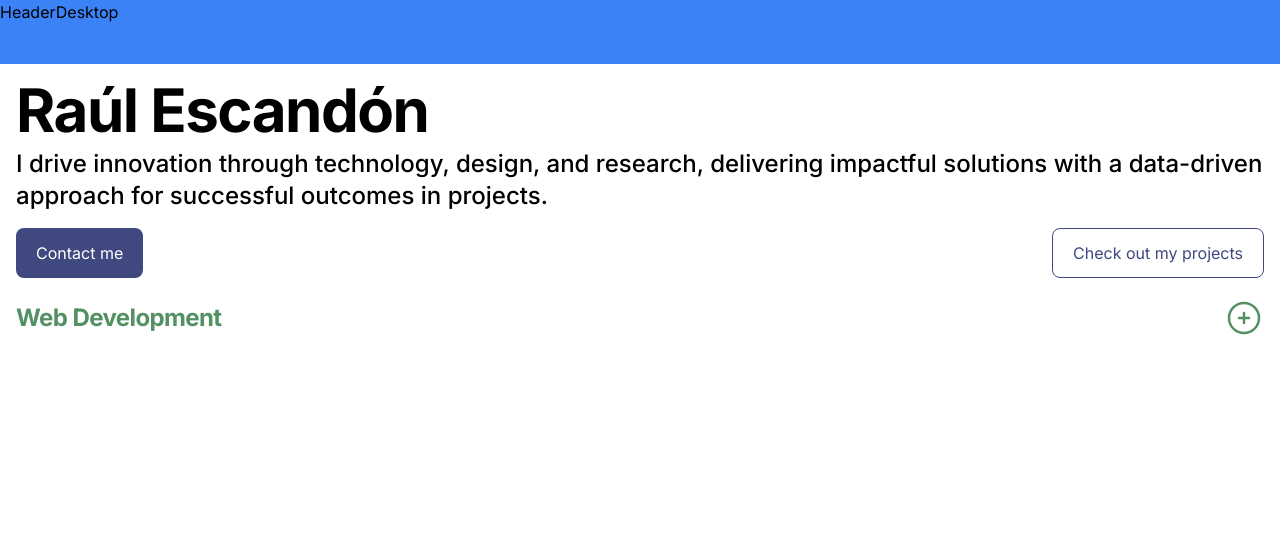
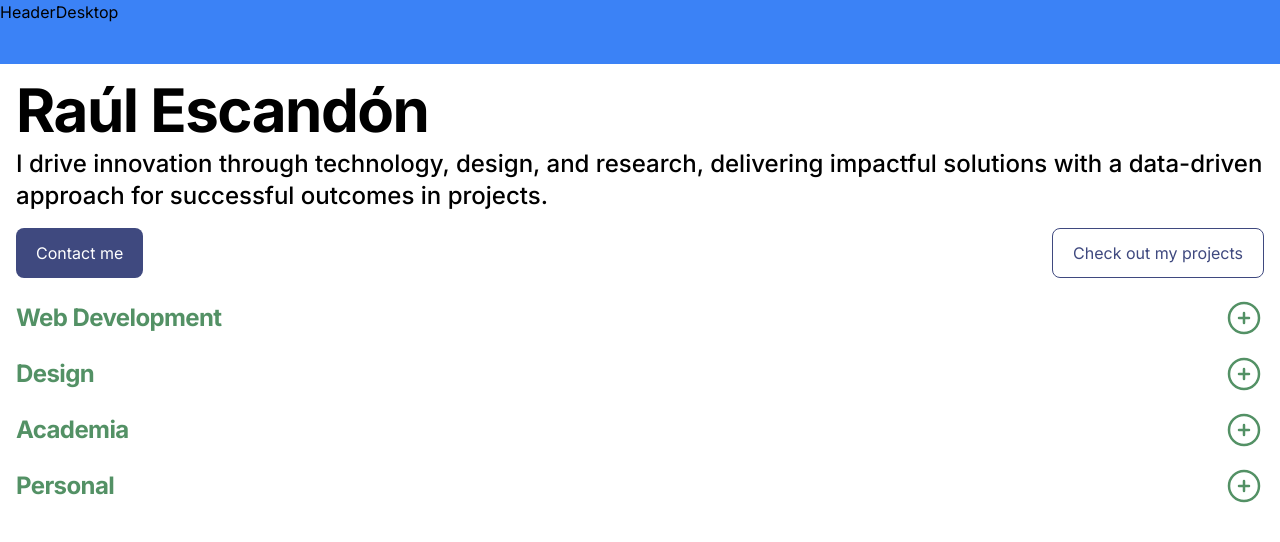
Before and after one commit to elmerescandon/eret_portfolio, a Next.js app: page / in a window 1280 px wide. Shown: the top 542 px of the page. Built offline with nearby package versions, Linux system fonts and the light colour scheme.

Commit message:
Add new sections to SecondarySection component

```diff
--- a/src/components/templates/SecondarySection.tsx
+++ b/src/components/templates/SecondarySection.tsx
@@ -5,6 +5,9 @@ const SecondarySection = () => {
     return (
         <div>
             <AreaSection title='Web Development' projects={[]} />
+            <AreaSection title='Design' projects={[]} />
+            <AreaSection title='Academia' projects={[]} />
+            <AreaSection title='Personal' projects={[]} />
         </div>
     )
 }
```
